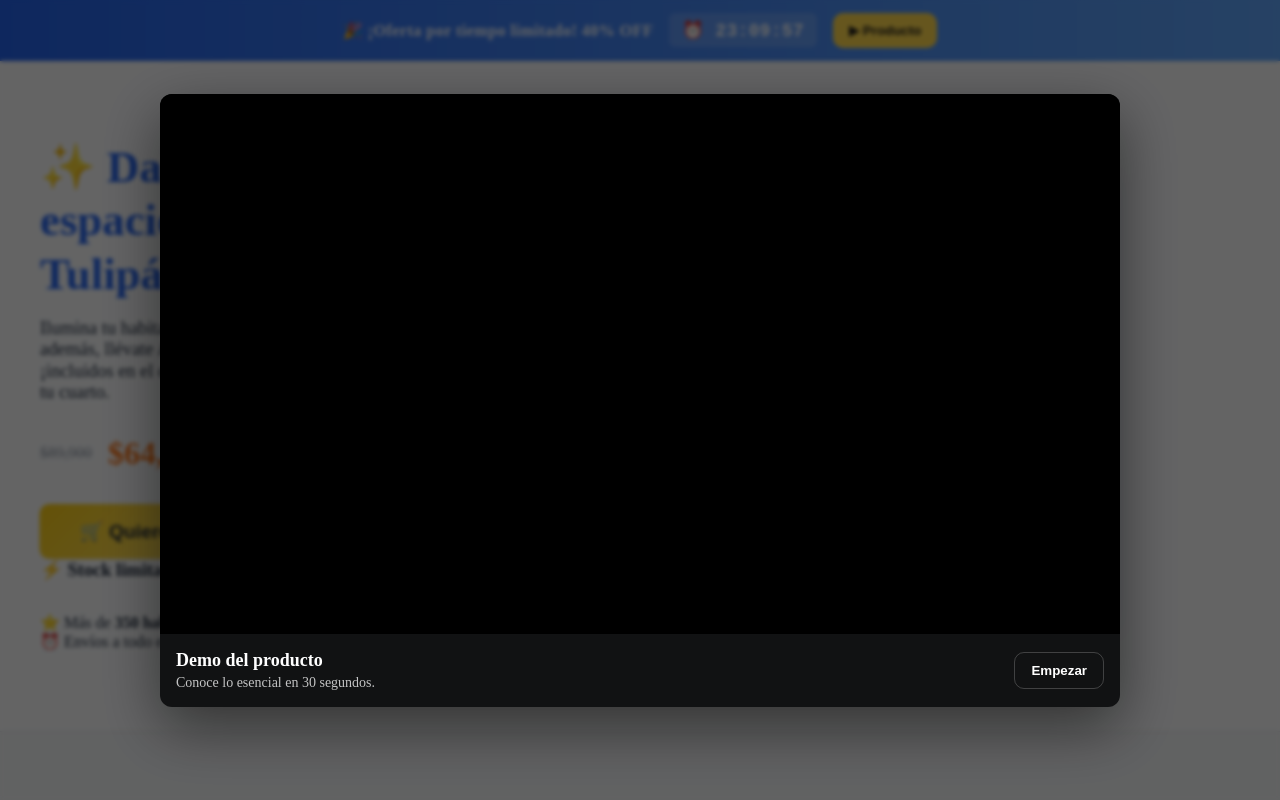
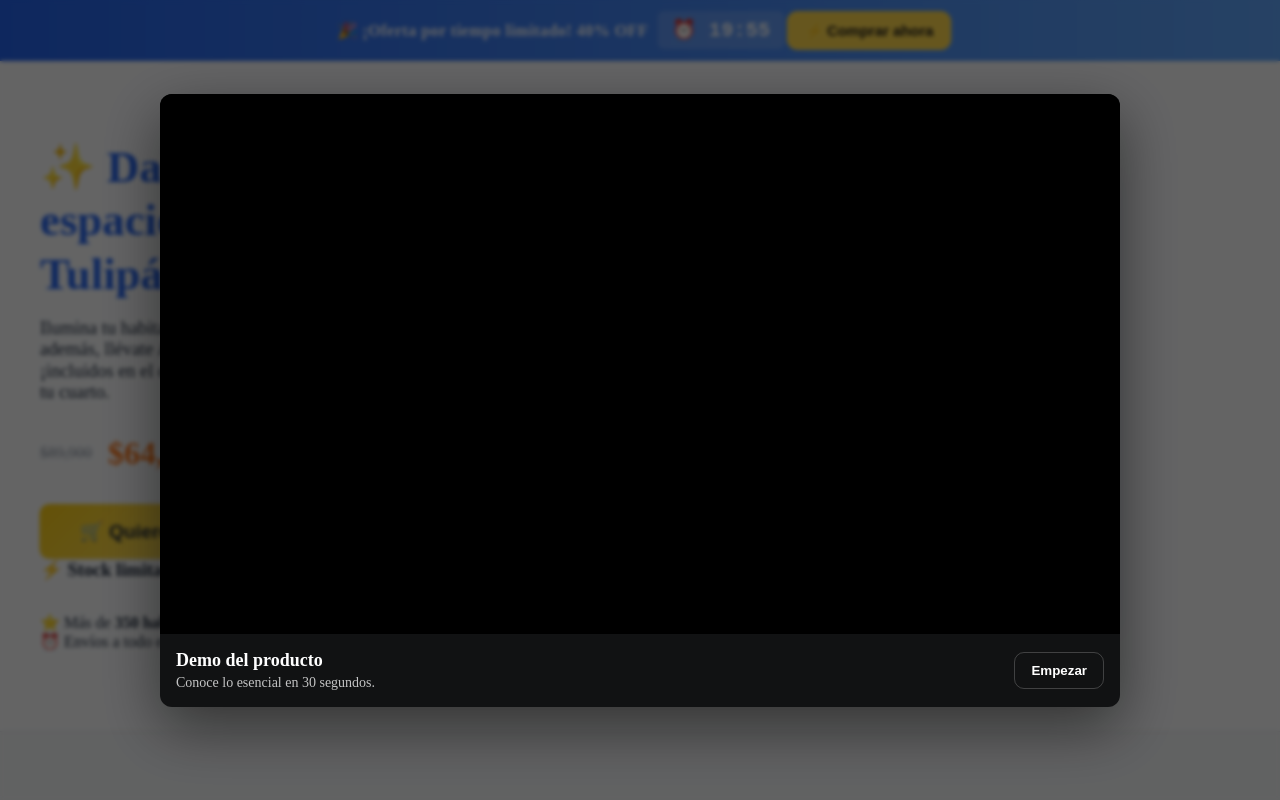
Before and after one commit to Juanes2006/TIENDA-DROPSHIPPING, a React (Vite) app: page / in a window 1280 px wide. Shown: the top 800 px of the page. Built offline with nearby package versions, Linux system fonts and the light colour scheme.

Commit message:
V1.5: Se incorpora, Nuevo formato contado - Animaciones botones

```diff
--- a/src/components/LimitedOfferHeader.jsx
+++ b/src/components/LimitedOfferHeader.jsx
@@ -1,46 +1,52 @@
 import React, { useEffect, useState } from "react";
 
 const LimitedOfferHeader = ({ onWatchVideo }) => {
-  // Milisegundos hasta la próxima medianoche (hora local)
-  const getMsToEndOfDay = () => {
-    const now = new Date();
-    const end = new Date(now);
-    end.setHours(24, 0, 0, 0); // 24:00 = medianoche del día siguiente
-    return end.getTime() - now.getTime();
+  // 20 minutos en milisegundos
+  const DURATION = 20 * 60 * 1000;
+
+  const getDeadline = () => {
+    const saved = localStorage.getItem("offerDeadline");
+    const now = Date.now();
+
+    if (saved && Number(saved) > now) {
+      return Number(saved);
+    }
+
+    const newDeadline = now + DURATION;
+    localStorage.setItem("offerDeadline", newDeadline);
+    return newDeadline;
   };
 
-  const [timeLeft, setTimeLeft] = useState(getMsToEndOfDay());
+  const [deadline, setDeadline] = useState(getDeadline());
+  const [timeLeft, setTimeLeft] = useState(deadline - Date.now());
 
   useEffect(() => {
-    const tick = () => setTimeLeft(getMsToEndOfDay());
+    const tick = () => {
+      const remaining = deadline - Date.now();
+      setTimeLeft(remaining > 0 ? remaining : 0);
+    };
 
-    // 1) Tick inicial
     tick();
 
-    // 2) Alinear al borde del segundo real para evitar deriva
     const msToNextSecond = 1000 - (Date.now() % 1000);
-    let intervalId; // importante: variable separada del timeout
+    let intervalId;
 
     const alignTimeoutId = setTimeout(() => {
       tick();
       intervalId = setInterval(tick, 1000);
     }, msToNextSecond);
 
-    // Limpieza
     return () => {
       clearTimeout(alignTimeoutId);
       if (intervalId) clearInterval(intervalId);
     };
-  }, []);
+  }, [deadline]);
 
   const formatTime = (ms) => {
     const totalSeconds = Math.max(0, Math.floor(ms / 1000));
-    const hours = Math.floor(totalSeconds / 3600);
-    const minutes = Math.floor((totalSeconds % 3600) / 60);
+    const minutes = Math.floor(totalSeconds / 60);
     const seconds = totalSeconds % 60;
     return (
-      String(hours).padStart(2, "0") +
-      ":" +
       String(minutes).padStart(2, "0") +
       ":" +
       String(seconds).padStart(2, "0")
@@ -50,28 +56,32 @@ const LimitedOfferHeader = ({ onWatchVideo }) => {
   return (
     <header className="promo-header bg-gradient-to-r from-orange-500 to-red-500 text-white text-center py-3 shadow-md">
       <div className="promo-content flex flex-col md:flex-row justify-center items-center gap-3">
-        <>
+
         <span className="promo-text text-lg font-semibold tracking-wide">
           🎉 ¡Oferta por tiempo limitado! <span className="text-yellow-300">40% OFF</span>
         </span>
 
-          <div className="countdown font-mono bg-black/30 px-3 py-1 rounded-lg text-yellow-200 text-lg shadow-inner">
+        <div className="countdown urgent-pulse font-mono bg-black/30 px-4 py-2 rounded-lg text-yellow-300 text-xl shadow-lg">
   ⏰ {formatTime(timeLeft)}
 </div>
 
-          {/* Renderiza el botón solo si onWatchVideo es una función */}
+
         {typeof onWatchVideo === "function" && (
           <div className="hero__actions">
-              <button type="button" onClick={onWatchVideo} className="btn btn--primary">
-                ▶   Producto
+            <button
+  type="button"
+  onClick={onWatchVideo}
+  className="btn btn--primary urgent-pulse"
+>
+  ⚡ Comprar ahora
 </button>
+
           </div>
         )}
-        </>
+
       </div>
     </header>
   );
 };
 
 export default LimitedOfferHeader;
-``
--- a/src/styles.css
+++ b/src/styles.css
@@ -8,6 +8,21 @@ html, body {
   width: 100%;
   height: 100%;
   background: var(--color-bg-light); /* Opcional */
+}
+
+
+
+/* =======================================================
+    ✨ ANIMACIONES GLOBALES EN ESTE CASO URGENCIA
+=========================================================*/
+
+@keyframes pulseUrgent {
+  0%, 100% { transform: scale(1); }
+  50% { transform: scale(1.12); }
+}
+
+.urgent-pulse {
+  animation: pulseUrgent 0.9s infinite;
 }
 
 
```
Lines whose indentation alone changed are shown as unchanged.
